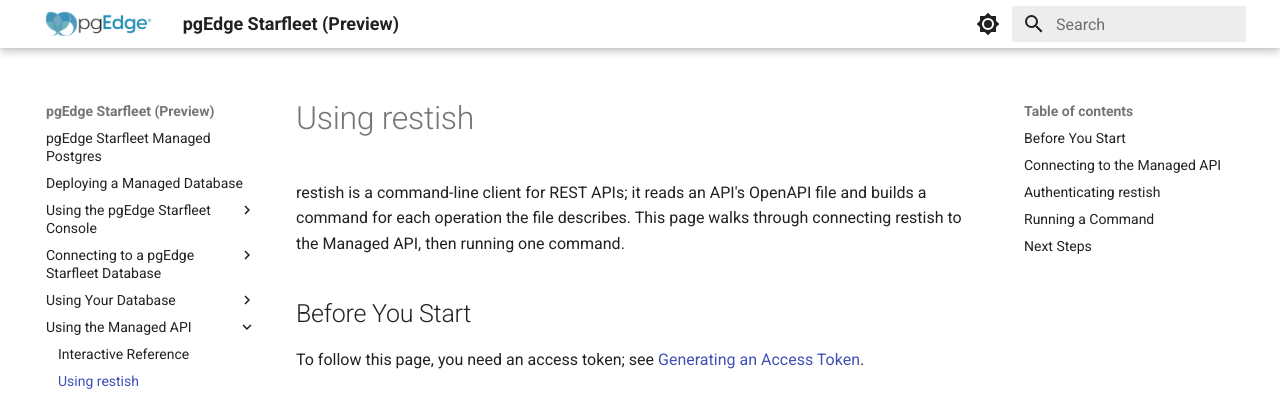
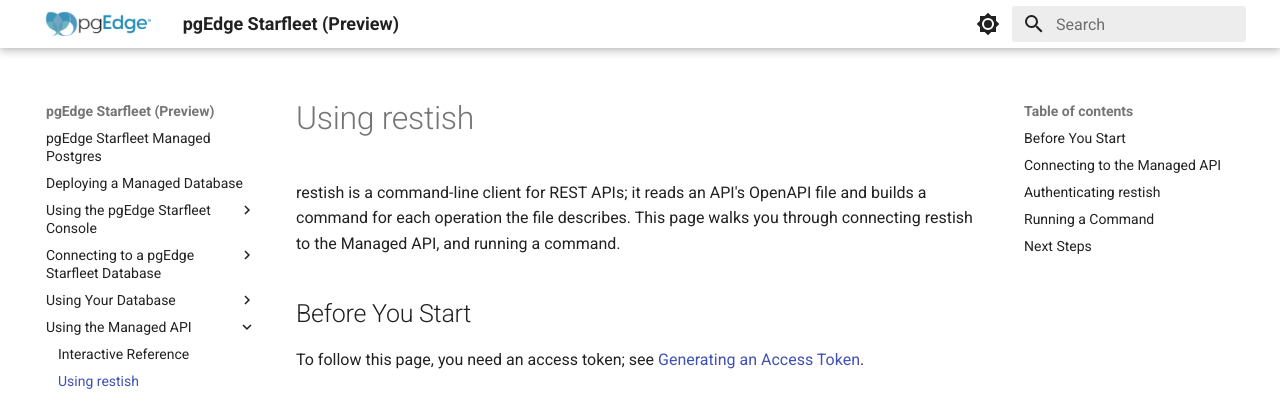
Before and after one commit to pgEdge/pgedge-starfleet-docs, an MkDocs documentation site: the page built from docs/api/restish.md, in a window 1280 px wide and 900 px high. Shown: the top 401 px of the window. Built offline with MkDocs 1.6.1 and Material for MkDocs 9.7.7, drawn with Linux system fonts in a browser that asks for light colours.

Commit message:
Reword restish.md intro's page-summary sentence

```diff
--- a/docs/api/restish.md
+++ b/docs/api/restish.md
@@ -2,8 +2,8 @@
 
 restish is a command-line client for REST APIs; it reads an API's
 OpenAPI file and builds a command for each operation the file
-describes. This page walks through connecting restish to the Managed
-API, then running one command.
+describes. This page walks you through connecting restish to the
+Managed API, and running a command.
 
 ## Before You Start
 
```
